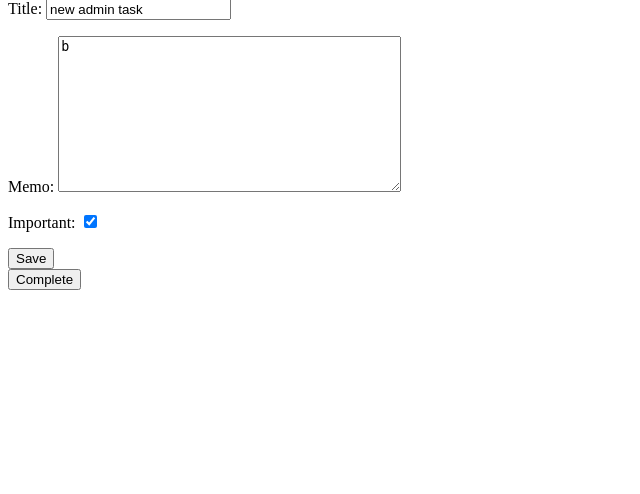
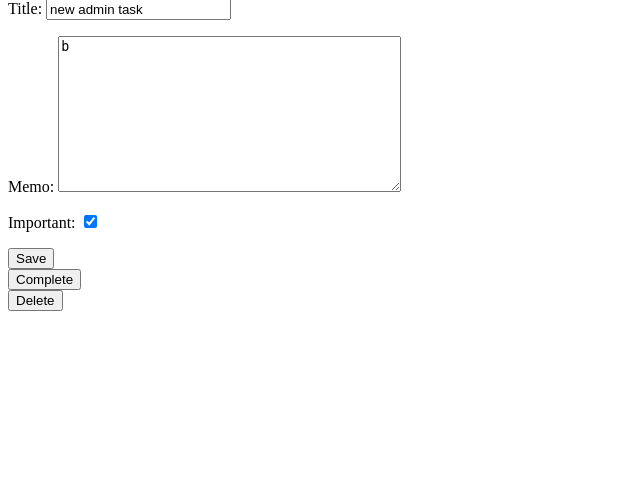
Before and after one commit to KoTBegemoTT/Todo_Woo, a Django app: page /todos/8 in a window 1280 px wide. Shown: the part 129-623 px from the top of the page, without its empty margins (0-640 px from the left). Run offline with Django 4.2, Linux system fonts and the light colour scheme; a user stored in the database is signed in; data comes from the database, SQL or seed files in the repository; both versions use the stored data as it was after the commit.

Commit message:
add delete todo posibility

```diff
--- a/ToDo/urls.py
+++ b/ToDo/urls.py
@@ -26,5 +26,6 @@ urlpatterns = [
     path('todos/', views.current_todos, name='current_todos'),
     path('todos/<int:pk>', views.view_todo, name='view_todo'),
     path('todos/<int:pk>/complete', views.complete_todo, name='complete_todo'),
+    path('todos/<int:pk>/delete', views.delete_todo, name='delete_todo'),
     path('create/', views.create_todo, name='create_todo')
 ]
--- a/ToDoApp/templates/ToDoApp/current_todo.html
+++ b/ToDoApp/templates/ToDoApp/current_todo.html
@@ -18,6 +18,10 @@
     {% csrf_token %}
     <button type="submit">Complete</button>
 </form>
+<form method="POST" action="{% url 'delete_todo' todo.id %}">
+    {% csrf_token %}
+    <button type="submit">Delete</button>
+</form>
 {% endblock %}
 </body>
 </html>
--- a/ToDoApp/views.py
+++ b/ToDoApp/views.py
@@ -95,3 +95,10 @@ def complete_todo(request, pk):
         todo.date_completion = timezone.now()
         todo.save()
         return redirect('current_todos')
+
+
+def delete_todo(request, pk):
+    if request.method == 'POST':
+        todo = get_object_or_404(Todo, id=pk, user=request.user)
+        todo.delete()
+        return redirect('current_todos')
```
Also changed, not shown: db.sqlite3.
